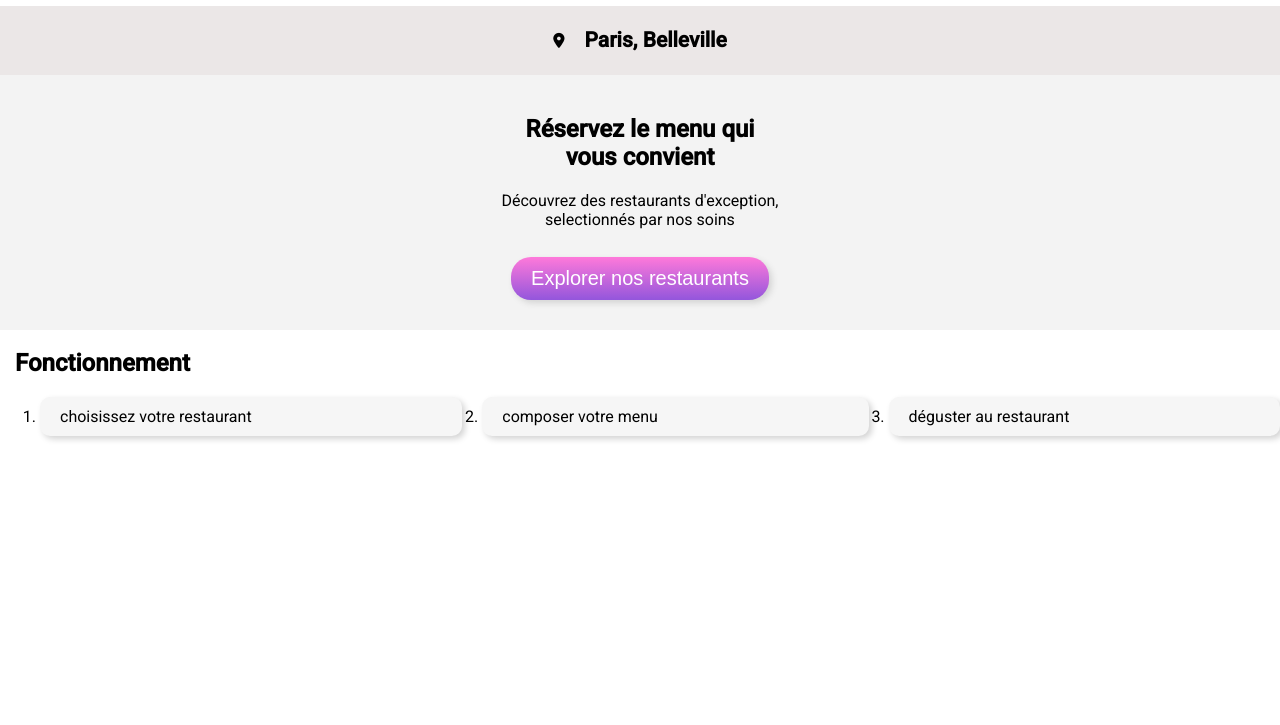
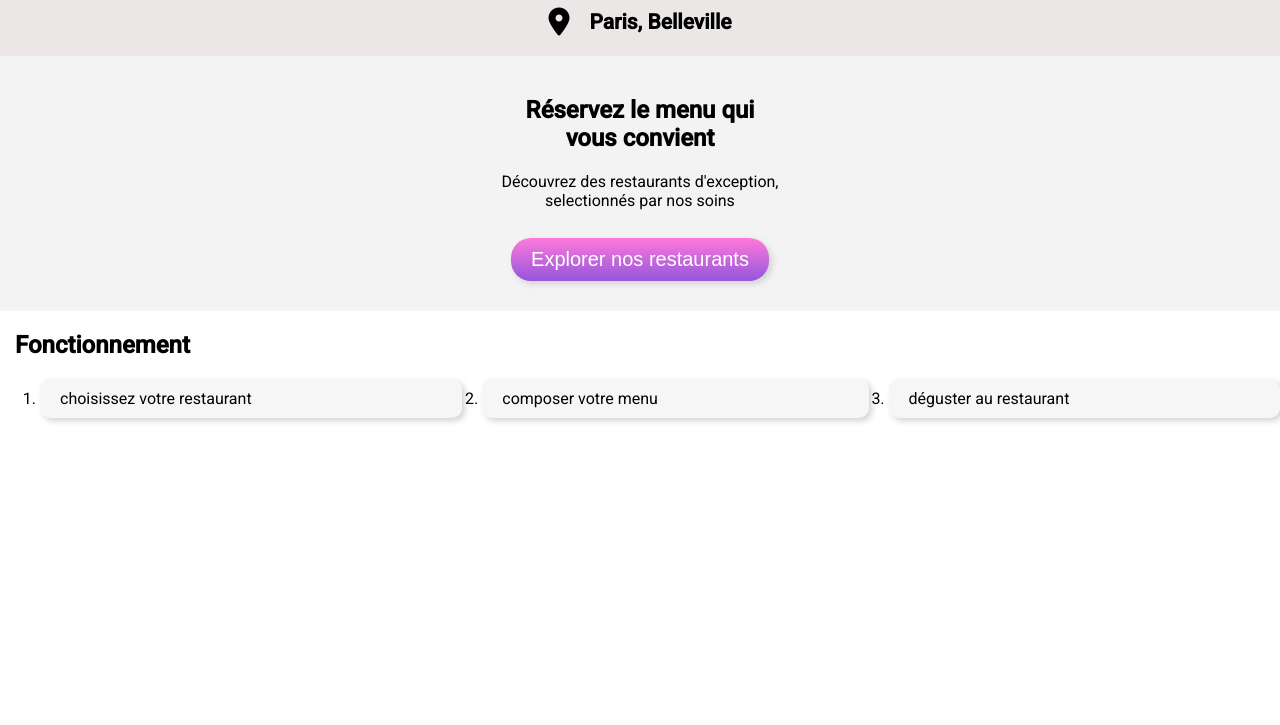
Before and after one commit to dansan973/ohmyfood2, a website: page index.html in a window 1280 px wide. Shown: the part 75-800 px from the top of the page. Drawn offline with Linux system fonts and the light colour scheme; a web font is replaced by a local one.

Commit message:
Update style.css

```diff
--- a/style.css
+++ b/style.css
@@ -20,6 +20,10 @@ header {
     margin-bottom: 0;
 }
 
+header h1 {
+    margin-bottom: 0;
+}
+
 .location {
     display: -webkit-box;
     display: -ms-flexbox;
@@ -38,9 +42,7 @@ header {
     font-size: 14px;
 }
 
-.location i {
-  font-size: 15px;
-}
+.location i {}
 
 .explorer {
     text-align: center;
@@ -102,4 +104,6 @@ header {
 .fonctionnement h2 {
     padding-left: 15px;
 }
+
+
 /*# sourceMappingURL=style.css.map */
```
Lines whose indentation alone changed are shown as unchanged.
